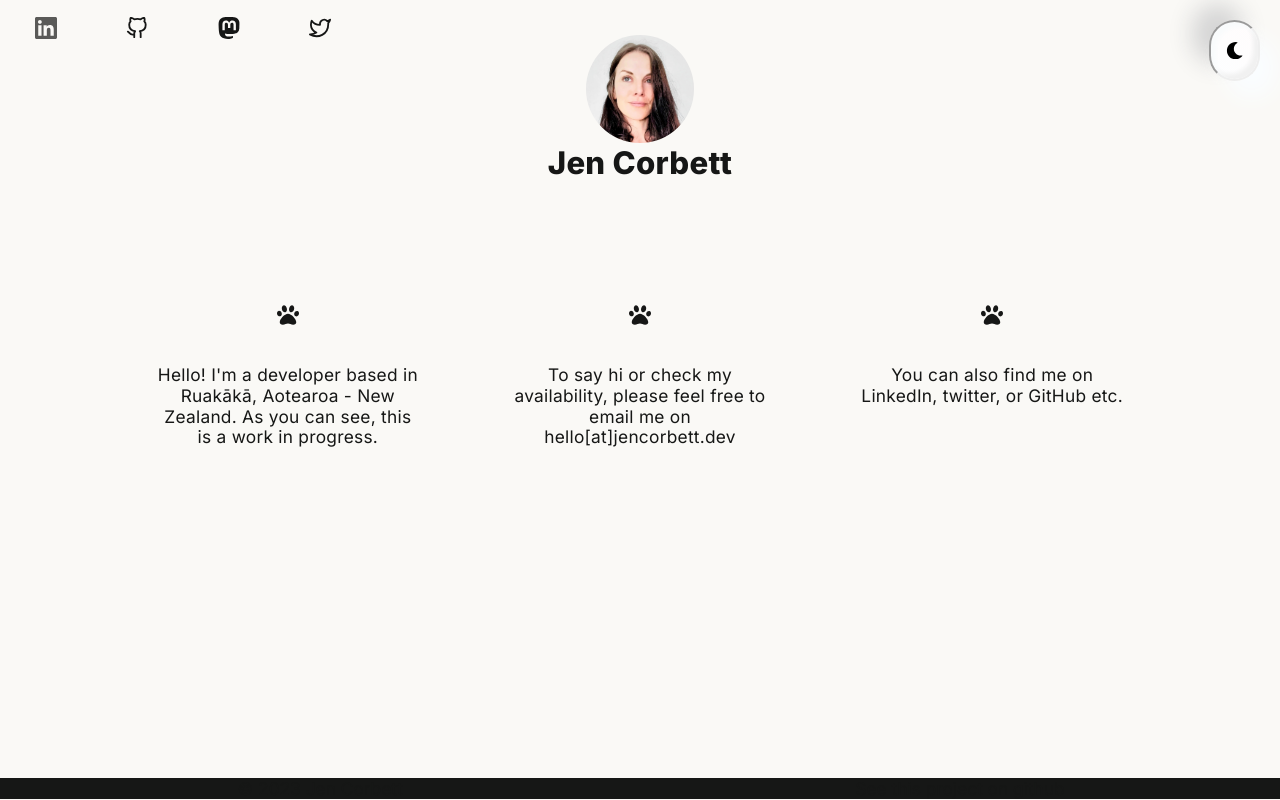
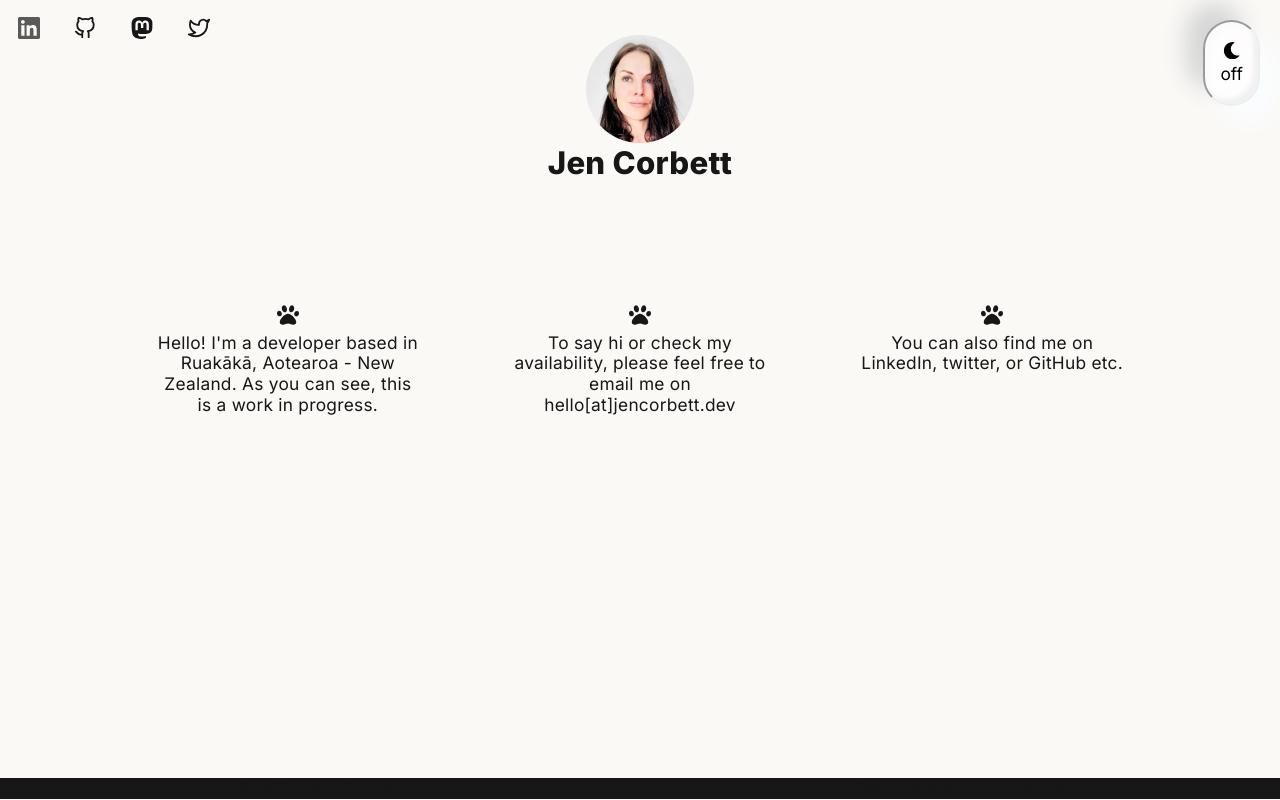
Before and after one commit to ajenstory/jencorbett.dev, a Next.js app in the folder app/: page / in a window 1280 px wide. Built offline with nearby package versions, Linux system fonts and the light colour scheme.

Commit message:
Add labels and titles

```diff
--- a/app/components/header.js
+++ b/app/components/header.js
@@ -37,6 +37,7 @@ const MainLayout = ({ home }) => {
             />
             <h2 className={headerStyles.headingLg}>
               <Link
+                aria-label="go back to homepage"
                 href="/"
                 className={headerStyles.colorInherit}
               ></Link>
--- a/app/components/header.module.css
+++ b/app/components/header.module.css
@@ -4,7 +4,6 @@
   right: 0px;
   bottom: 1px;
   width: 100%;
-  padding: 1rem 0.25rem 0rem;
 }
 
 .header {
--- a/app/components/icon.js
+++ b/app/components/icon.js
@@ -10,18 +10,24 @@ const Icon = ({ children, alt, size }) => (
   </div>
 );
 
-const IconWrapper = ({ children, href }) => (
+const IconWrapper = ({ children, href, label }) => (
   <>
     <div
       className={`${iconStyles.wrapper} ${iconStyles.icon} ${iconStyles.change} `}
     >
-      <Link href={href}>
+      <Link
+        label={label}
+        href={href}
+      >
+        <span>
           <Icon
+            aria-hidden={true}
             className={`${iconStyles.change} `}
             size={22}
           >
             {children}
           </Icon>
+        </span>
       </Link>{" "}
     </div>
   </>
--- a/app/components/icon.module.css
+++ b/app/components/icon.module.css
@@ -56,7 +56,7 @@
 @media (min-width: 60rem) {
   .wrapper {
     margin: 0 auto;
-    padding: 1rem 2rem 2rem 2rem;
+    padding: 1rem 1rem 0.125rem 1rem;
     display: flex;
     min-width: 3rem;
   }
--- a/app/components/layout.module.css
+++ b/app/components/layout.module.css
@@ -1,11 +1,14 @@
 /* mobile responsive main site layout  */
+
+.container {
+  min-height: 100vh;
+}
 
 .main body {
   max-width: 48rem;
   margin: 0 auto;
   width: 100%;
   display: block;
-  min-height: 100vh;
 }
 
 .grid {
--- a/app/components/navbar.js
+++ b/app/components/navbar.js
@@ -4,10 +4,9 @@ import IconWrapper from "./icon.js";
 import navStyles from "./navbar.module.css";
 
 const NavBar = () => (
-  <div className="">
-    <div className="">
+  <div>
     <ol className={` ${navStyles.nav} ${navStyles.grid}`}>
-        <li>
+      <li className={` ${navStyles.hovertext} `}>
         <IconWrapper
           alt="Linkedin icon"
           href="https://linkedin.com/in/jencorbett"
@@ -15,8 +14,9 @@ const NavBar = () => (
           <SiLinkedin size={22} />
         </IconWrapper>
       </li>
-        <li className={"  "}>
+      <li>
         <IconWrapper
+          title="GitHub profile"
           alt="GitHub icon"
           href="https://github.com/ajenstory"
         >
@@ -25,6 +25,7 @@ const NavBar = () => (
       </li>
       <li>
         <IconWrapper
+          title="Mastodon profile"
           alt="Mastodon icon"
           href="https://mastodon.nz/@jen"
         >
@@ -33,14 +34,14 @@ const NavBar = () => (
       </li>
       <li>
         <IconWrapper
+          title="Twitter profile"
           alt="Twitter icon"
           href="https://twitter.com/@ajenstory"
         >
           <FiTwitter size={22} />
-          </IconWrapper>
+        </IconWrapper>{" "}
       </li>
     </ol>
-    </div>
   </div>
 );
 
--- a/app/components/themeSwitch.js
+++ b/app/components/themeSwitch.js
@@ -1,5 +1,5 @@
 import themeStyles from "components/theme.module.css";
-import { FaMoon } from "react-icons/fa";
+import { FaMoon, FaRegMoon } from "react-icons/fa";
 import { useState, useEffect } from "react";
 import { useTheme } from "next-themes";
 
@@ -16,29 +16,39 @@ const ThemeSwitch = () => {
   }
 
   return (
-    <div>
+    <div id="darkMode">
       {theme === "light" ? (
         <>
           <button
+            id="darkModeOff"
+            name="dark mode off"
+            aria-label="button to switch to dark mode"
             className={`${themeStyles.change} ${themeStyles.darkMode} ${themeStyles.darkShadow}`}
             onClick={() =>
               theme === "light" ? setTheme("dark") : setTheme("light")
             }
           >
-            <FaMoon />
+            <span>
+              <FaMoon title="switch dark mode on" />
+              <p> off </p>{" "}
+            </span>
           </button>
         </>
       ) : (
         <>
           <button
+            id="lightModeOn"
+            name="light mode on"
+            aria-label="button to switch to light mode"
             className={`${themeStyles.change} ${themeStyles.darkMode} ${themeStyles.lightShadow}`}
             onClick={() =>
-              theme === "dark"
-                ? setTheme("light") && setLight()
-                : setTheme("dark")
+              theme === "dark" ? setTheme("light") : setTheme("dark")
             }
           >
-            <FaMoon />
+            <span>
+              <FaRegMoon title="switch dark mode on" />
+              <p> on </p>{" "}
+            </span>
           </button>
         </>
       )}
```
Also changed, not shown: app/components/image.js (+4 -13 lines), app/components/player.js (+4 -4 lines). Lines whose indentation alone changed are shown as unchanged.
